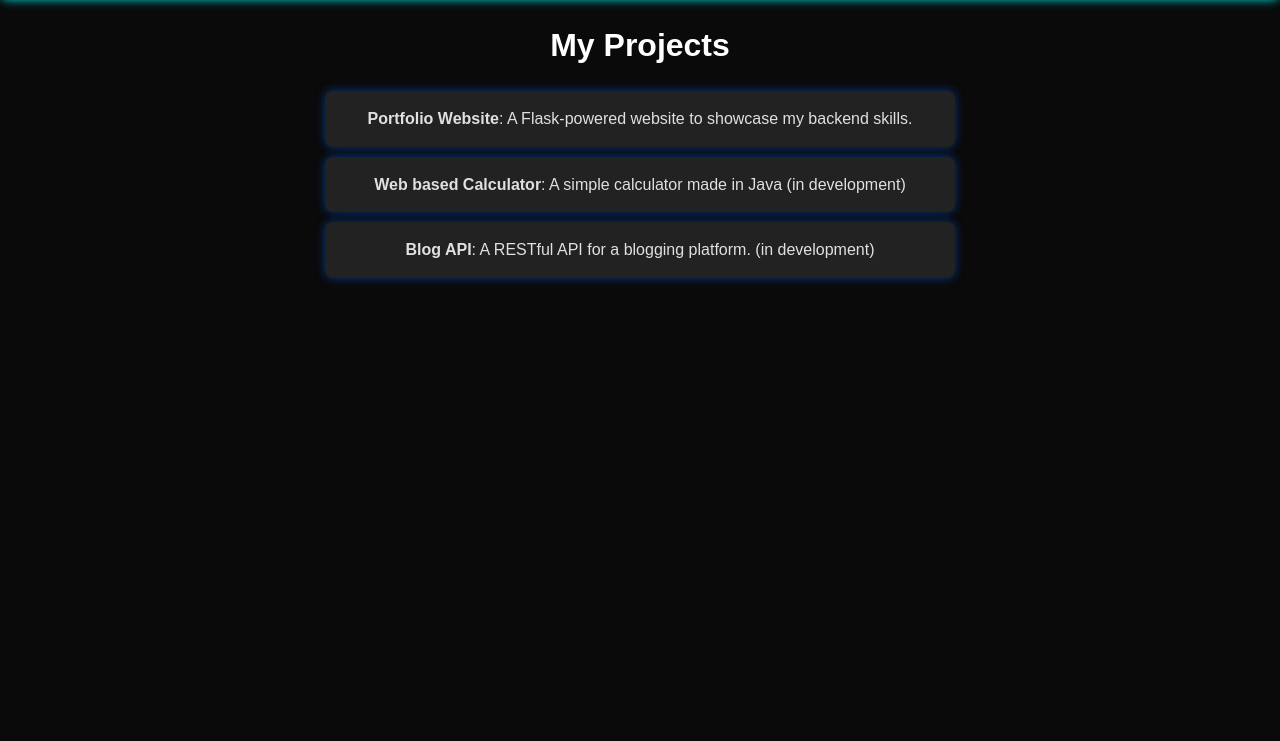
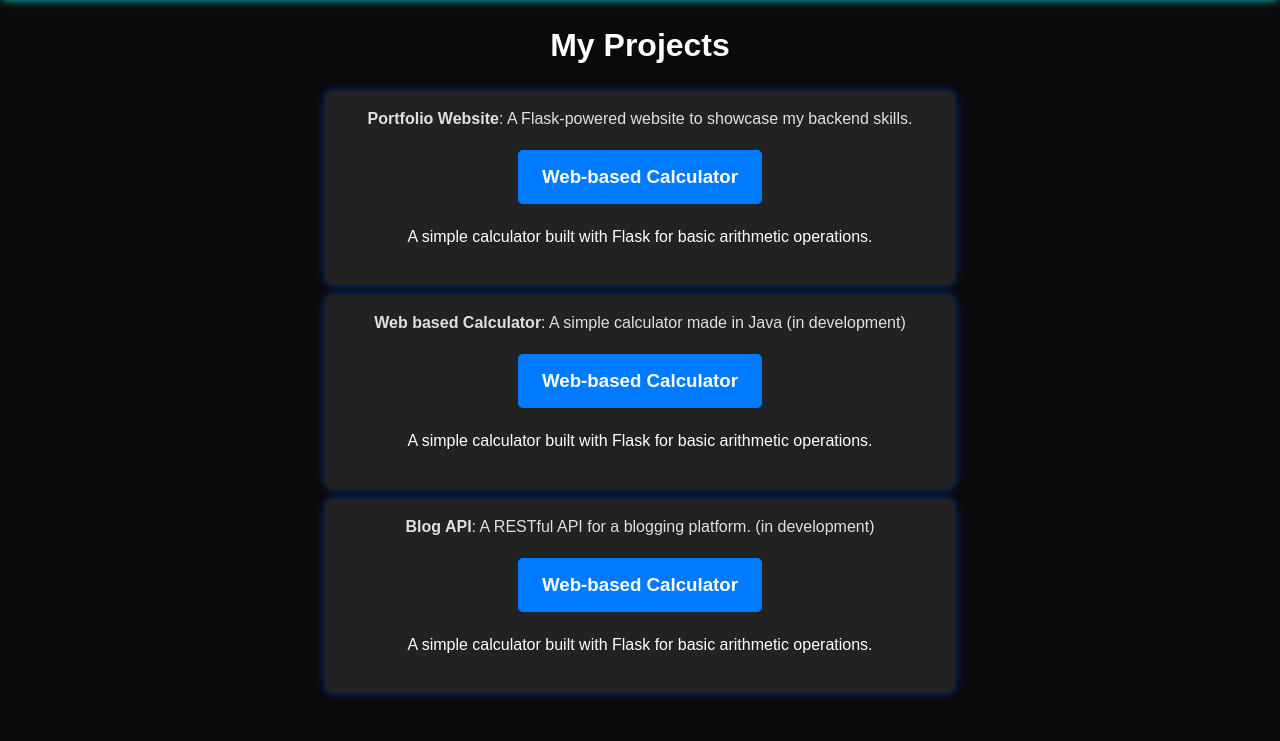
Before and after one commit to kalorak/backend-portfolio, a Flask app: page /projects in a window 1280 px wide. Shown: the part 59-800 px from the top of the page. Run offline with Flask 3, Linux system fonts and the light colour scheme.

Commit message:
Added calculator service

```diff
--- a/app.py
+++ b/app.py
@@ -23,6 +23,12 @@ def home():
 @app.route("/about")
 def about():
     return render_template("about.html")
+
+import os
+
+if __name__ == "__main__":
+    port = int(os.environ.get("PORT", 10000))  # Default to 10000
+    app.run(host="0.0.0.0", port=port)
 
 # Projects route
 @app.route("/projects")
--- a/static/style.css
+++ b/static/style.css
@@ -195,3 +195,19 @@ li {
     margin-bottom: 20px;
     object-fit: cover;
 }
+
+/* Calculator button*/
+.btn {
+    display: inline-block;
+    background-color: #007bff;
+    color: #fff;
+    padding: 12px 24px;
+    border-radius: 5px;
+    text-decoration: none;
+    font-weight: bold;
+    transition: background 0.3s ease-in-out;
+}
+
+.btn:hover {
+    background-color: #0056b3;
+}
--- a/templates/projects.html
+++ b/templates/projects.html
@@ -20,6 +20,10 @@
         {% for project in projects %}
             <li>
                 <strong>{{ project.name }}</strong>: {{ project.description }}
+                <div class="project">
+                    <h3><a href="https://your-calculator-url.onrender.com" class="btn">Web-based Calculator</a></h3>
+                    <p>A simple calculator built with Flask for basic arithmetic operations.</p>
+                </div>
             </li>
         {% endfor %}
     </ul>
```
